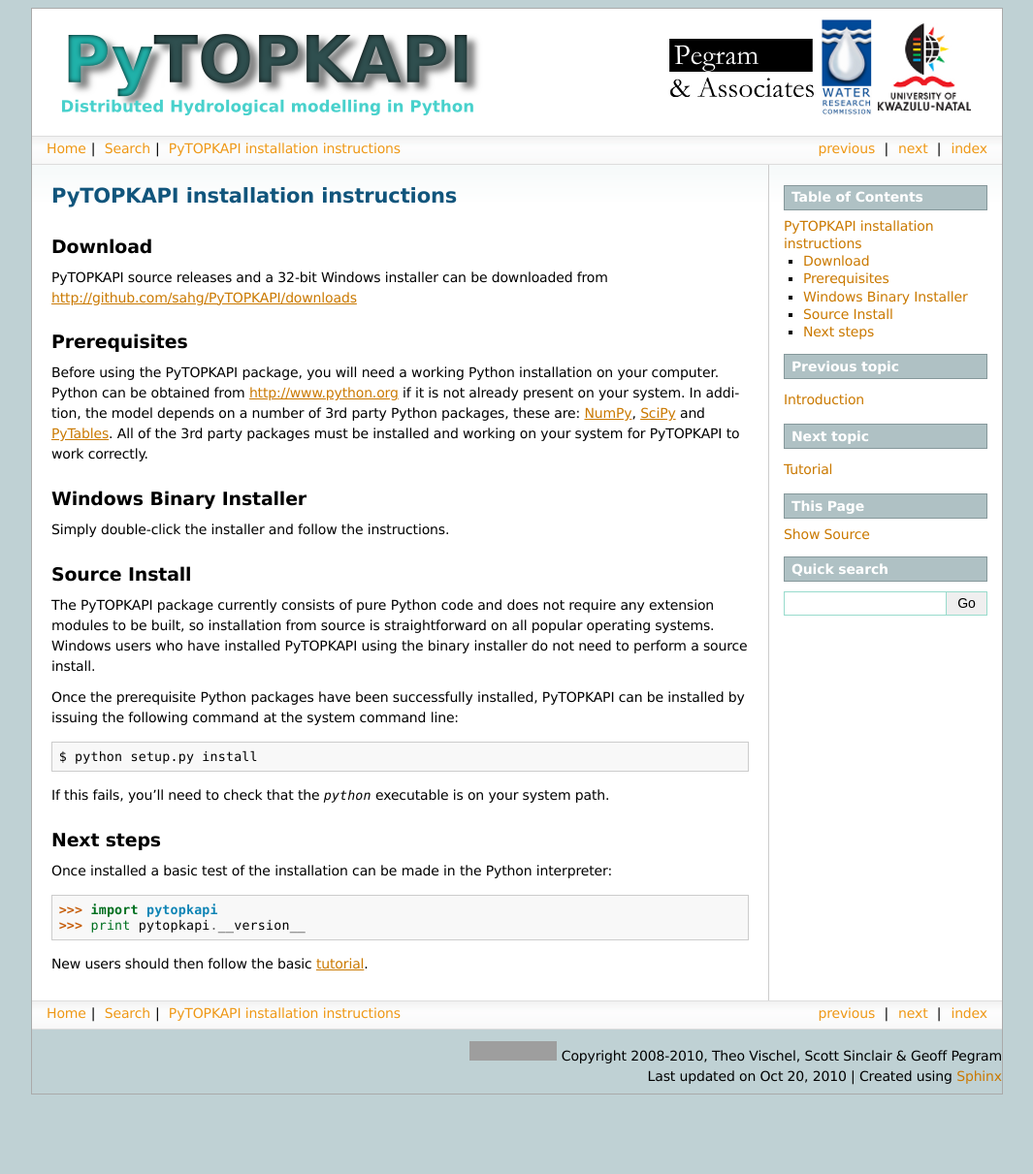
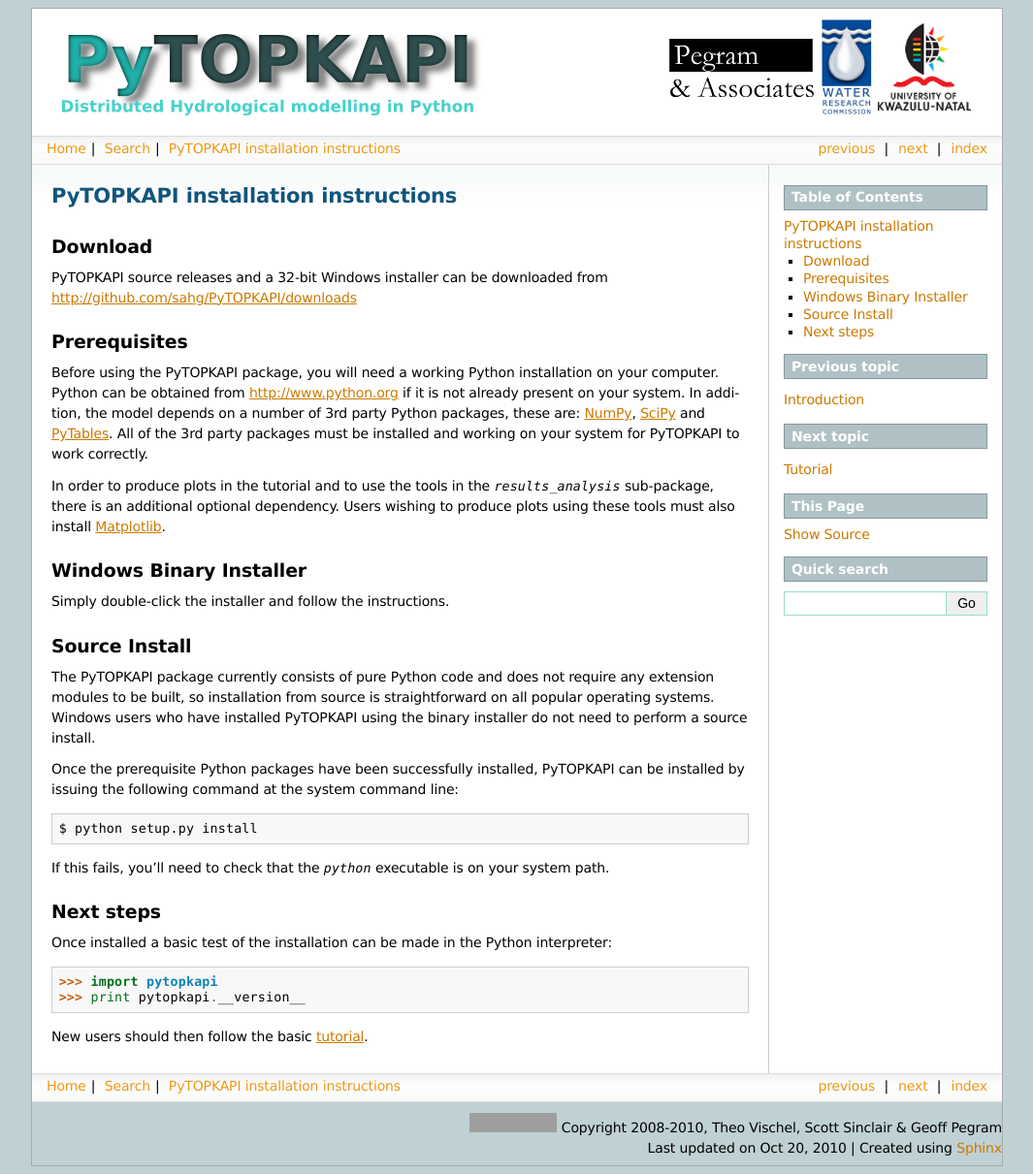
Before and after one commit to sahg/PyTOPKAPI, a Sphinx documentation site: the page built from docs/source/install.rst, in a window 1280 px wide. Shown: the whole page at 97% size, without its empty margins (107-1172 px from the left). Built offline with Sphinx 7.4.7, drawn with Linux system fonts in a browser that asks for light colours; before the commit the page ends 1137 px from its top, so only the background shows below that; grey boxes are pictures that could not be loaded.

Commit message:
DOC: Add note about Matplotlib being an optional dependency

```diff
--- a/docs/source/install.rst
+++ b/docs/source/install.rst
@@ -21,6 +21,11 @@
 <http://www.scipy.org>`_ and `PyTables
 <http://www.pytables.org>`_. All of the 3rd party packages must be
 installed and working on your system for PyTOPKAPI to work correctly.
+
+In order to produce plots in the tutorial and to use the tools in the
+`results_analysis` sub-package, there is an additional optional
+dependency. Users wishing to produce plots using these tools must also
+install `Matplotlib <http://matplotlib.sourceforge.net>`_.
 
 Windows Binary Installer
 ------------------------
```
